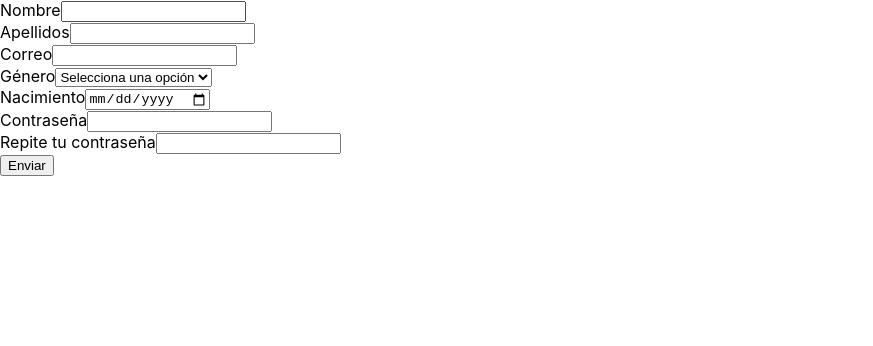
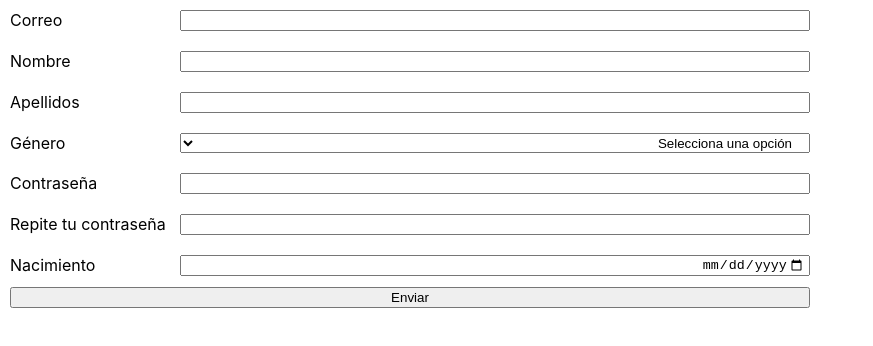
Before and after one commit to ulima-ceids/RedditApp-Frontend, a React (Create React App) app: page /signup in a window 1280 px wide. Shown: the top 346 px of the page, without its empty margins (0-873 px from the left). Built offline with nearby package versions, Linux system fonts and the light colour scheme.

Commit message:
checkpoint

```diff
--- a/src/Form.tsx
+++ b/src/Form.tsx
@@ -1,20 +1,27 @@
 import React from "react";
 
 export interface Field {
-    name: string,
+    name?: string, //=label en minúscula
+    required?: boolean, //=true
     label: string,
     type: "text" | "date" | "password" | "email" | "number" | "select",
-    value: string | number,
-    options?: { label: string; value: number }[] // Para selects
+    value: string,
+    options?: string[] // Para selects
 }
 
 interface FormProps {
     fields: Field[],
-    setFormData: (name: string, value: string | number) => void,
+    setFormData: (name: string, value: string) => void,
     onSubmit: () => void
 }
 
 const Form: React.FC<FormProps> = ({ fields, setFormData, onSubmit }) => {
+
+    const Asterisco = () => {
+        return(
+            <span style={{color: "red", fontWeight: "bold", paddingLeft: "2px"}}>*</span>
+        )
+    }
 
     const handleChange = (e: React.ChangeEvent<HTMLInputElement | HTMLSelectElement>) => {
         const { name, value } = e.target
@@ -31,20 +38,22 @@ const Form: React.FC<FormProps> = ({ fields, setFormData, onSubmit }) => {
     };
 
     return (
-        <form onSubmit={handleSubmit}>
+        <form onSubmit={handleSubmit} style={{paddingLeft: "10px", maxWidth: "800px"}}>
             {
                 fields.map((field) => {
+                    const name: string = field.name ?? field.label.toLowerCase();
+                    const required: boolean = field.required ?? true;
                     return(
-                        <div key={field.name}>
-                            <label htmlFor={field.name}>{field.label}</label>
+                        <div style={{display: "flex", padding: "10px 0px"}}>
+                            <label htmlFor={name} style={{width: "170px"}}>{field.label}{required?? <Asterisco />}</label>
                             {
                                 field.type !== "select"?
-                                    <input type={field.type} id={field.name} name={field.name} value={field.value} onChange={handleChange} />
+                                    <input style={{flex: "1", ...(field.type=="date" && {textAlign: "right", paddingRight: "3px"})}} type={field.type} id={name} name={name} value={field.value} onChange={handleChange} required={required}/>
                                 :
-                                    <select id={field.name} name={field.name} value={field.value} onChange={handleChange} >
-                                        <option value={-1} disabled={true}>Selecciona una opción</option>
+                                    <select style={{flex: "1", direction: "rtl", paddingRight: "13px"}} id={name} name={name} value={field.value} onChange={handleChange} required={required}>
+                                        <option value="" disabled>Selecciona una opción</option>
                                         {
-                                            field.options?.map((option) => (<option key={option.value} value={option.value}>{option.label}</option>))
+                                            field.options?.map((option, index) => (<option value={index}>{option}</option>))
                                         }
                                     </select>
                             }
@@ -52,7 +61,7 @@ const Form: React.FC<FormProps> = ({ fields, setFormData, onSubmit }) => {
                     )
                 })
             }
-            <button type="submit">Enviar</button>
+            <button type="submit" style={{width: "100%"}}>Enviar</button>
         </form>
     );
 };
--- a/src/SignUp.tsx
+++ b/src/SignUp.tsx
@@ -10,7 +10,7 @@ const SignUp = () => {
     nombre: string;
     apellidos: string;
     correo: string;
-    id_genero: number;
+    id_genero: string;
     nacimiento: string;
     password: string;
   }
@@ -19,7 +19,7 @@ const SignUp = () => {
     nombre: '',
     apellidos: '',
     correo: '',
-    id_genero: -1,
+    id_genero: '',
     nacimiento: '',
     password: ''
   }
@@ -72,35 +72,6 @@ const SignUp = () => {
   }
 
   const ValidarCuenta = () => {
-    let r: string[] = []
-    //Datos obligatorios
-    if(usuario.nombre===''){
-      r.push('el nombre')
-    }
-    if(usuario.correo===''){
-      r.push('el correo')
-    }
-    if(usuario.id_genero===-1){
-      r.push('el género')
-    }
-    if(usuario.nacimiento===''){
-      r.push('la fecha de nacimiento')
-    }
-    if(usuario.password==='' || password2===''){
-      r.push('la contraseña')
-    }
-    if(r.length!==0){
-      let t=`Falta introducir ${r[0]}, `
-      for(let i=1;i<r.length;i++){
-        if(i===r.length-1){
-          t+="y "
-        }
-        t+=r[i]+", "
-      }
-      t = t.substring(0, t.length-2)
-      alert(t)
-      return false;
-    }
     //Correo institucional
     if(!usuario.correo.includes('@aloe.ulima.edu.pe')){
       alert("Solo se permiten correos institucionales de la Ulima (@aloe.ulima.edu.pe)")
@@ -143,21 +114,16 @@ const SignUp = () => {
   }
 
   const formData: Field[] = [
-    { name: "nombre", label: "Nombre", type: "text", value: usuario.nombre },
-    { name: "apellidos", label: "Apellidos", type: "text", value: usuario.apellidos },
-    { name: "correo", label: "Correo", type: "email", value: usuario.correo },
+    { label: "Correo", type: "email", value: usuario.correo },
+    { label: "Nombre", type: "text", value: usuario.nombre },
+    { label: "Apellidos", type: "text", value: usuario.apellidos },
     {
       name: "id_genero", label: "Género", type: "select", value: usuario.id_genero,
-      options: [
-        { label: "Masculino", value: 0 },
-        { label: "Femenino", value: 1 },
-        { label: "Otro", value: 2 },
-        { label: "Prefiero no decirlo", value: 3 }
-      ]
+      options: [ "Masculino", "Femenino", "Otro", "Prefiero no decirlo" ]
     },
-    { name: "nacimiento", label: "Nacimiento", type: "date", value: usuario.nacimiento },
     { name: "password", label: "Contraseña", type: "password", value: usuario.password },
-    { name: "password2", label: "Repite tu contraseña", type: "password", value: password2 }
+    { name: "password2", label: "Repite tu contraseña", type: "password", value: password2 },
+    { label: "Nacimiento", type: "date", value: usuario.nacimiento }
   ];
 
   const handleData = (name: string, value: string | number) => {
```
